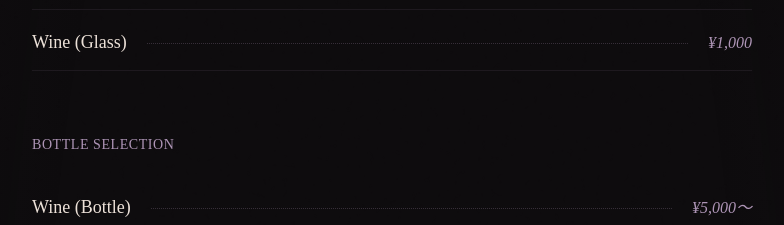
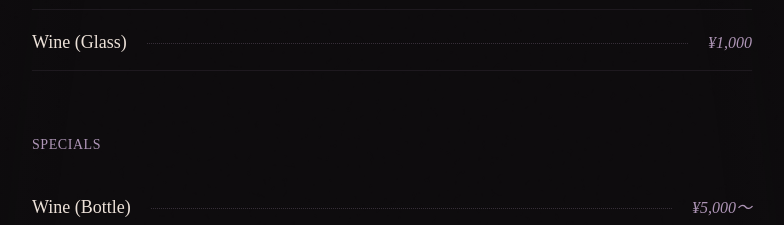
Before and after one commit to getegeteakete/mauve-bar, a Next.js app: page / in a window 1280 px wide. Shown: the part 1740-1965 px from the top of the page, without its empty margins (248-1032 px from the left). Built offline with nearby package versions, Linux system fonts and the light colour scheme.

Commit message:
Rename menu section to SPECIALS

```diff
--- a/components/BarLanding.tsx
+++ b/components/BarLanding.tsx
@@ -416,7 +416,7 @@ export default function BarLanding() {
         {/* Bottle selection */}
         <div className="mt-12 sm:mt-16">
           <div className="font-display text-xs sm:text-sm tracking-[0.4em] text-[#ae95b6] mb-5 sm:mb-6 text-center sm:text-left">
-            BOTTLE SELECTION
+            SPECIALS
           </div>
           <div className="space-y-1">
             {[
```
